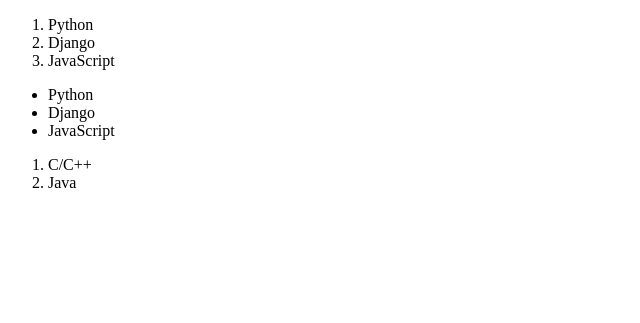
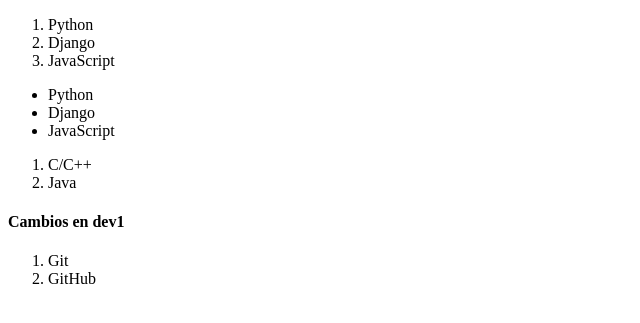
Before and after one commit to AngeloLaveriano/ejemploclase, a plain HTML site: page index.html in a window 1280 px wide. Shown: the part 105-428 px from the top of the page, without its empty margins (0-640 px from the left). Drawn offline with Linux system fonts and the light colour scheme.

Commit message:
Septimo cambio

```diff
--- a/index.html
+++ b/index.html
@@ -22,6 +22,11 @@
         </ol>
         <div>
             <!--Aqui harrá el dev 1-->
+            <h4>Cambios en dev1</h4>
+            <ol>
+                <li>Git</li>
+                <li>GitHub</li>
+            </ol>
         </div>
         <div>
             <!--Aqui harrá el dev 2-->
```
